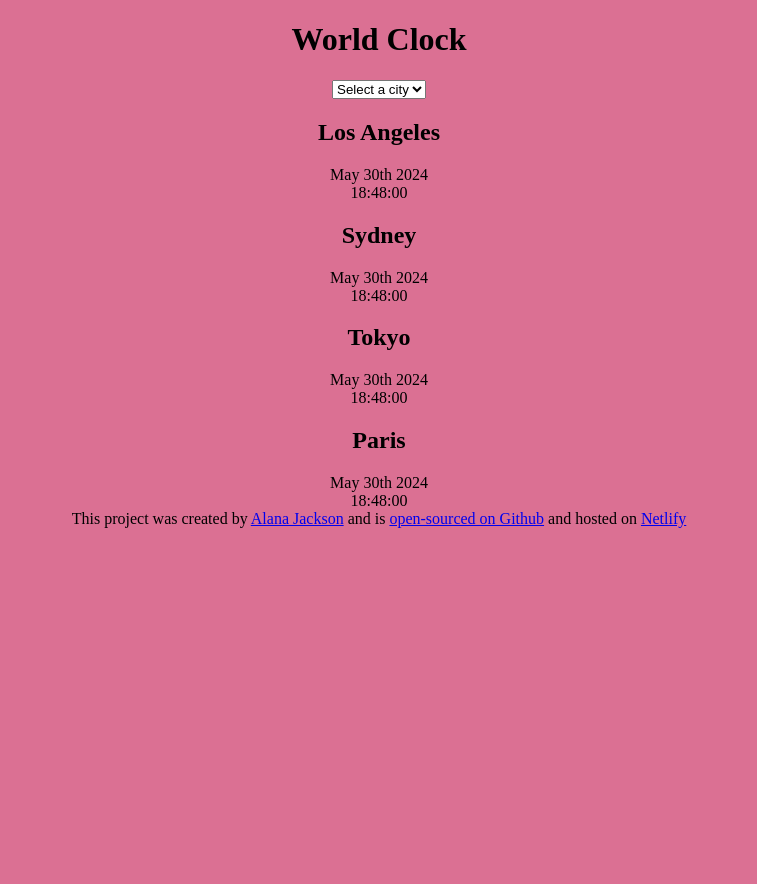
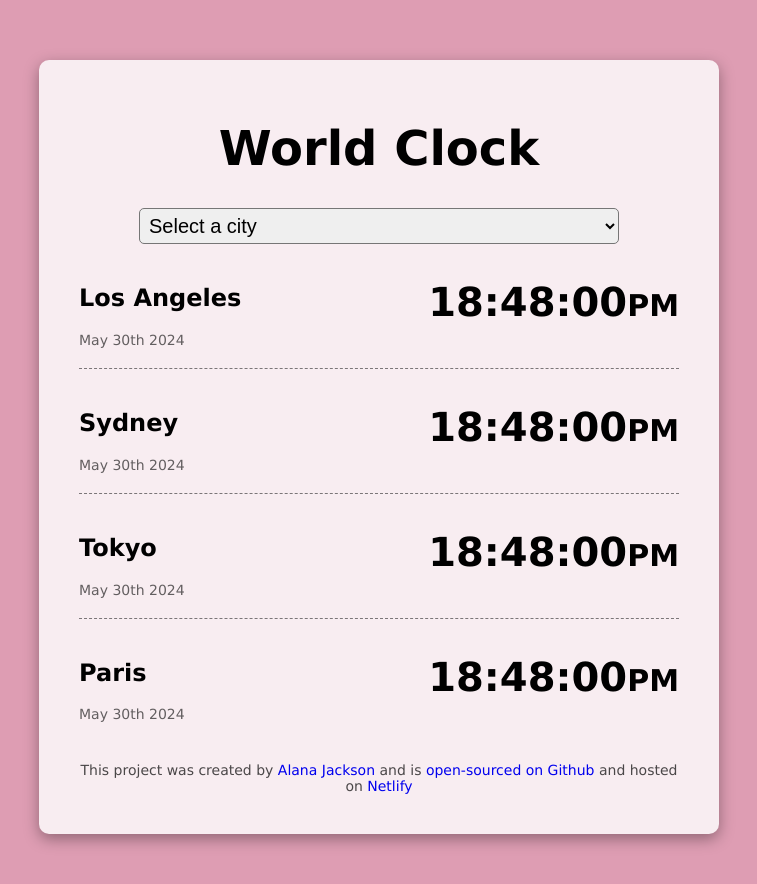
Before and after one commit to Elsabordeaux/world-clock-project, a plain HTML site: page index.html in a window 1280 px wide. Shown: the whole page, without its empty margins (261-1018 px from the left). Before the commit the page ends 800 px from the top, so only its background shows below. Drawn offline with nearby package versions, Linux system fonts and the light colour scheme.

Commit message:
Initial CSS applied

```diff
--- a/index.html
+++ b/index.html
@@ -12,28 +12,44 @@
     <div class="container">
       <h1>World Clock</h1>
 
-      <select>
+      <select class="select">
         <option value="">Select a city</option>
         <option value="">London</option>
         <option value="">Male</option>
         <option value="">New York</option>
       </select>
 
-      <div class="city"><h2>Los Angeles</h2></div>
-      <div class="date">May 30th 2024</div>
-      <div class="time">18:48:00</div>
+      <div class="city">
+        <div>
+          <h2>Los Angeles</h2>
+          <div class="date">May 30th 2024</div>
+        </div>
+        <div class="time">18:48:00<small>PM</small></div>
+      </div>
 
-      <div class="city"><h2>Sydney</h2></div>
-      <div class="date">May 30th 2024</div>
-      <div class="time">18:48:00</div>
+      <div class="city">
+        <div>
+          <h2>Sydney</h2>
+          <div class="date">May 30th 2024</div>
+        </div>
+        <div class="time">18:48:00<small>PM</small></div>
+      </div>
 
-      <div class="city"><h2>Tokyo</h2></div>
-      <div class="date">May 30th 2024</div>
-      <div class="time">18:48:00</div>
+      <div class="city">
+        <div>
+          <h2>Tokyo</h2>
+          <div class="date">May 30th 2024</div>
+        </div>
+        <div class="time">18:48:00<small>PM</small></div>
+      </div>
 
-      <div class="city"><h2>Paris</h2></div>
-      <div class="date">May 30th 2024</div>
-      <div class="time">18:48:00</div>
+      <div class="city">
+        <div>
+          <h2>Paris</h2>
+          <div class="date">May 30th 2024</div>
+        </div>
+        <div class="time">18:48:00<small>PM</small></div>
+      </div>
 
       <footer>
         This project was created by
--- a/style.css
+++ b/style.css
@@ -1,4 +1,68 @@
 body {
-  background: palevioletred;
+  background: rgb(222, 157, 179);
+  font-family: "Lucida Sans", "Lucida Sans Regular", "Lucida Grande",
+    "Lucida Sans Unicode", Geneva, Verdana, sans-serif;
+}
+
+.container {
+  background: rgb(248, 237, 241);
+  max-width: 600px;
+  margin: 60px auto;
+  padding: 40px;
+  border-radius: 10px;
+  box-shadow: rgba(0, 0, 0, 0.35) 0px 5px 15px;
+}
+
+h1 {
   text-align: center;
+  font-size: 48px;
+  margin-top: 20px;
 }
+
+select {
+  display: block;
+  margin: 0 auto;
+  width: 80%;
+  font-size: 20px;
+  padding: 5px;
+  border-radius: 5px;
+}
+
+.city {
+  display: flex;
+  justify-content: space-between;
+  padding: 20px 0;
+  border-bottom: 1px dashed rgba(0, 0, 0, 0.5);
+}
+
+.city:last-of-type {
+  border: none;
+}
+
+.date {
+  opacity: 0.6;
+  font-size: 14px;
+}
+
+.time {
+  font-size: 40px;
+  font-weight: bold;
+  margin-top: 15px;
+}
+
+.time small {
+  font-size: 30px;
+}
+
+footer {
+  margin-top: 20px;
+  text-align: center;
+  color: rgba(0, 0, 0, 0.7);
+  font-size: 14px;
+}
+a {
+  text-decoration: none;
+}
+a:hover {
+  cursor: pointer;
+}
```
